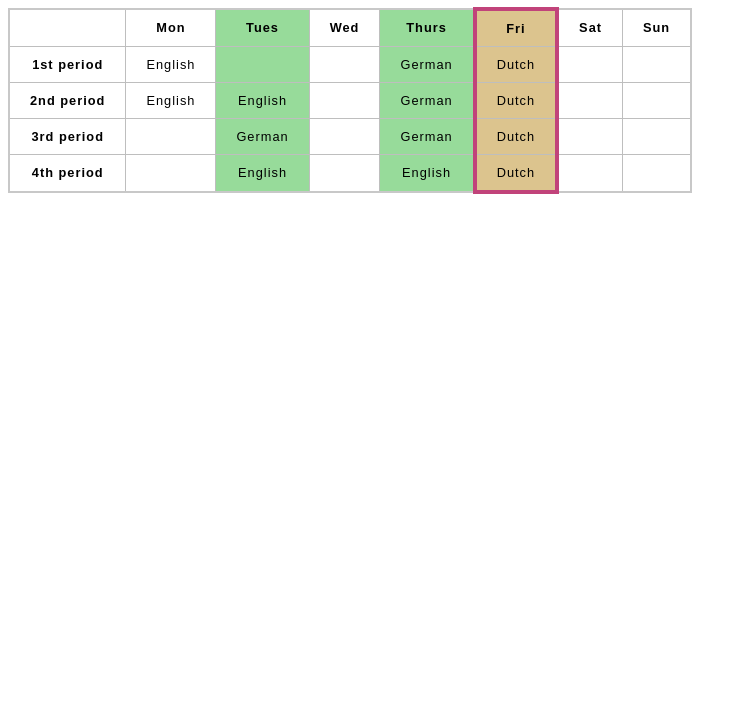
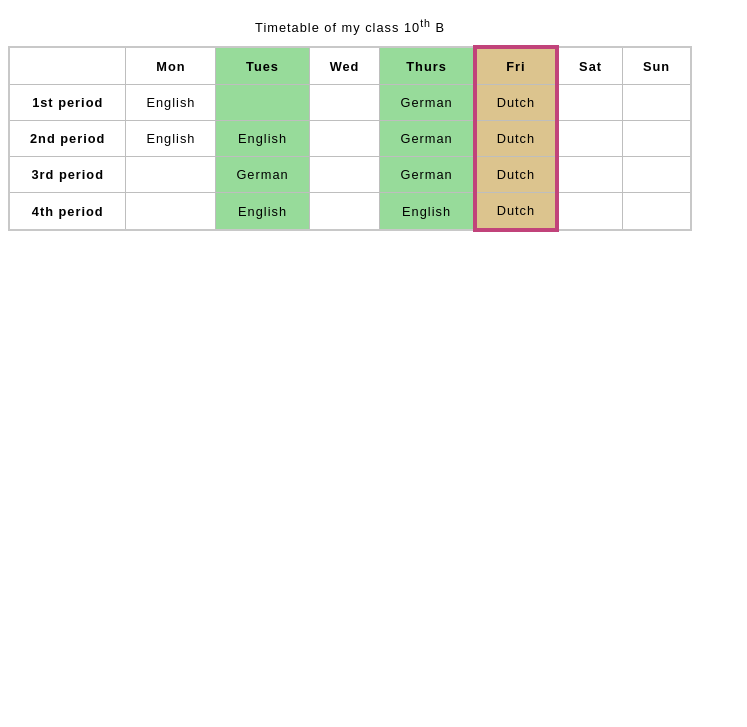
Before and after one commit to gurkaran321/HTML-MDN, a plain HTML site: page HTML Tables/timetable.html in a window 1280 px wide. Shown: the part 73-800 px from the top of the page, without its empty margins (0-747 px from the left). Drawn offline with Linux system fonts and the light colour scheme.

Commit message:
Update timetable.html
<caption>

```diff
--- a/HTML Tables/timetable.html
+++ b/HTML Tables/timetable.html
@@ -43,6 +43,7 @@
             <col style="width: 42px;" span="2">
         </colgroup>
 
+        <caption>Timetable of my class 10<sup>th</sup> B</caption>
       <tr>
         <td>&nbsp;</td>
         <th>Mon</th>
```
